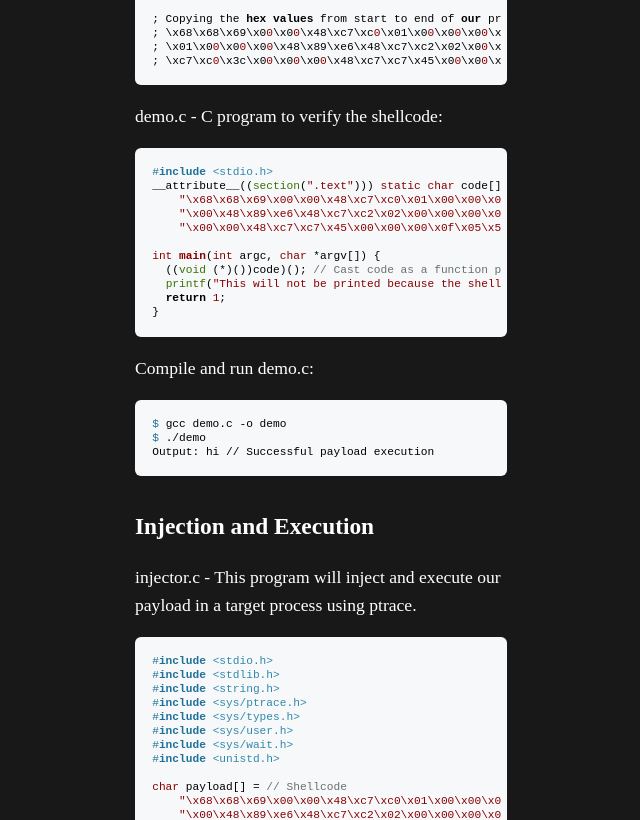
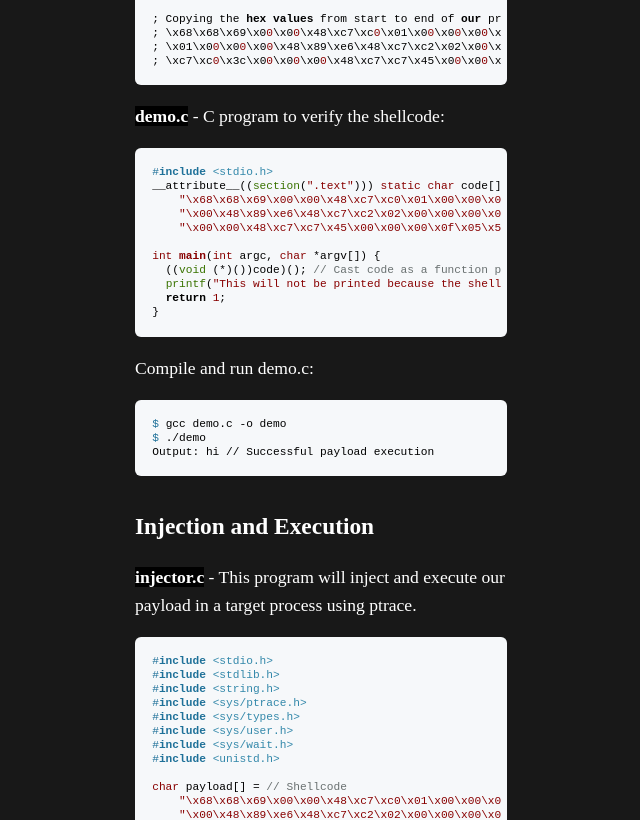
Before and after one commit to fischer36/fischer36.github.io, a website: page posts/shellcode_windows.html in a window 1280 px wide. Shown: the part 1698-2518 px from the top of the page, without its empty margins (319-959 px from the left). Drawn offline with nearby package versions, Linux system fonts and the light colour scheme.

Commit message:
corrections

```diff
--- a/posts/shellcode_windows.html
+++ b/posts/shellcode_windows.html
@@ -109,7 +109,7 @@ Output: hi</code></pre>
 ; \x68\x68\x69\x00\x00\x48\xc7\xc0\x01\x00\x00\x00\x48\xc7\xc7
 ; \x01\x00\x00\x00\x48\x89\xe6\x48\xc7\xc2\x02\x00\x00\x00\x0f\x05\x48
 ; \xc7\xc0\x3c\x00\x00\x00\x48\xc7\xc7\x45\x00\x00\x00\x0f\x05\x58\xc3</code></pre>
-<p>demo.c - C program to verify the shellcode:</p>
+<p><b>demo.c</b> - C program to verify the shellcode:</p>
 <pre><code>#include &lt;stdio.h&gt;
 __attribute__((section(".text"))) static char code[] = // Our payload
     "\x68\x68\x69\x00\x00\x48\xc7\xc0\x01\x00\x00\x00\x48\xc7\xc7\x01\x00\x00"
@@ -127,7 +127,7 @@ $ ./demo
 Output: hi // Successful payload execution
 </code></pre>
         <h2 id="inject">Injection and Execution</h2>
-        <p>injector.c - This program will inject and execute our payload in a target process using ptrace.</p>
+        <p><b>injector.c</b> - This program will inject and execute our payload in a target process using ptrace.</p>
 <pre><code>#include &lt;stdio.h&gt;
 #include &lt;stdlib.h&gt;
 #include &lt;string.h&gt;
--- a/style.css
+++ b/style.css
@@ -233,6 +233,9 @@ h2 {
     list-style-type: none;
 }
 
+.post b {
+    background-color: black;
+}
 .post li {
 
     list-style-type: none;
```
